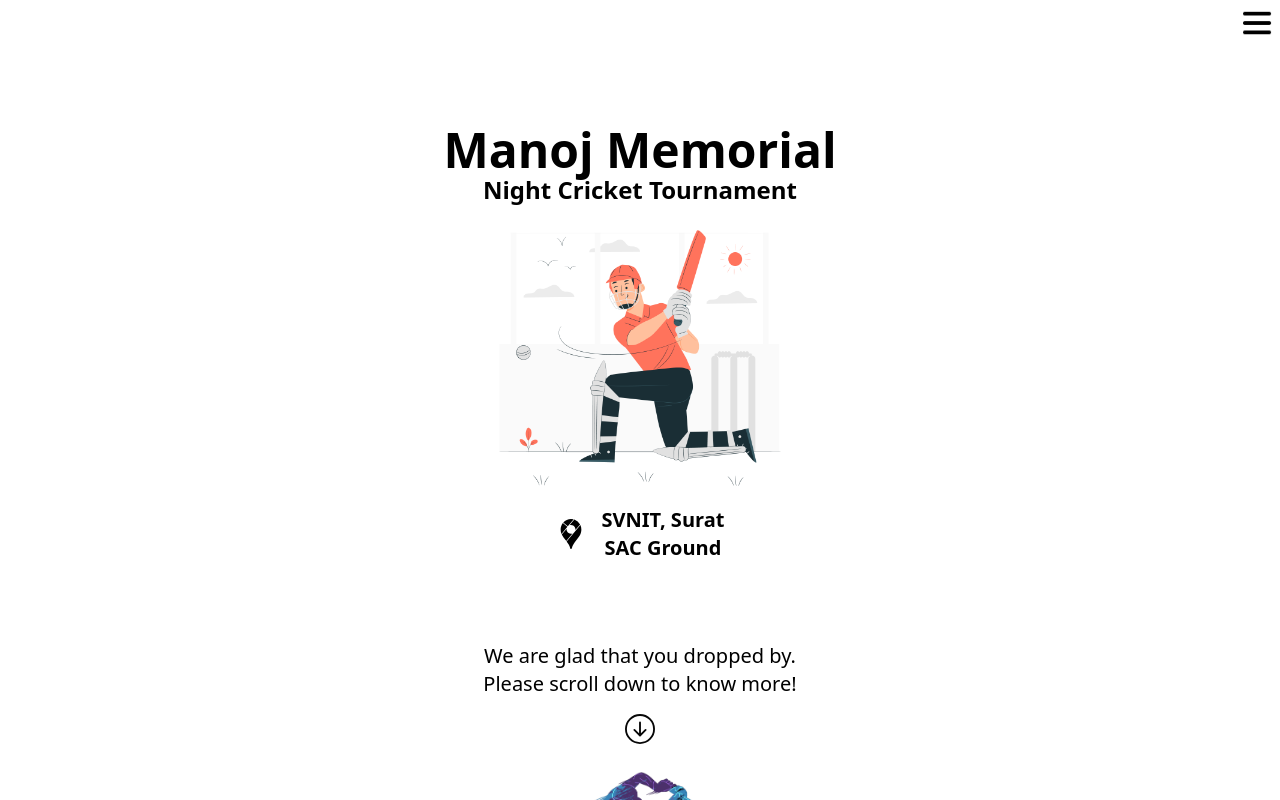
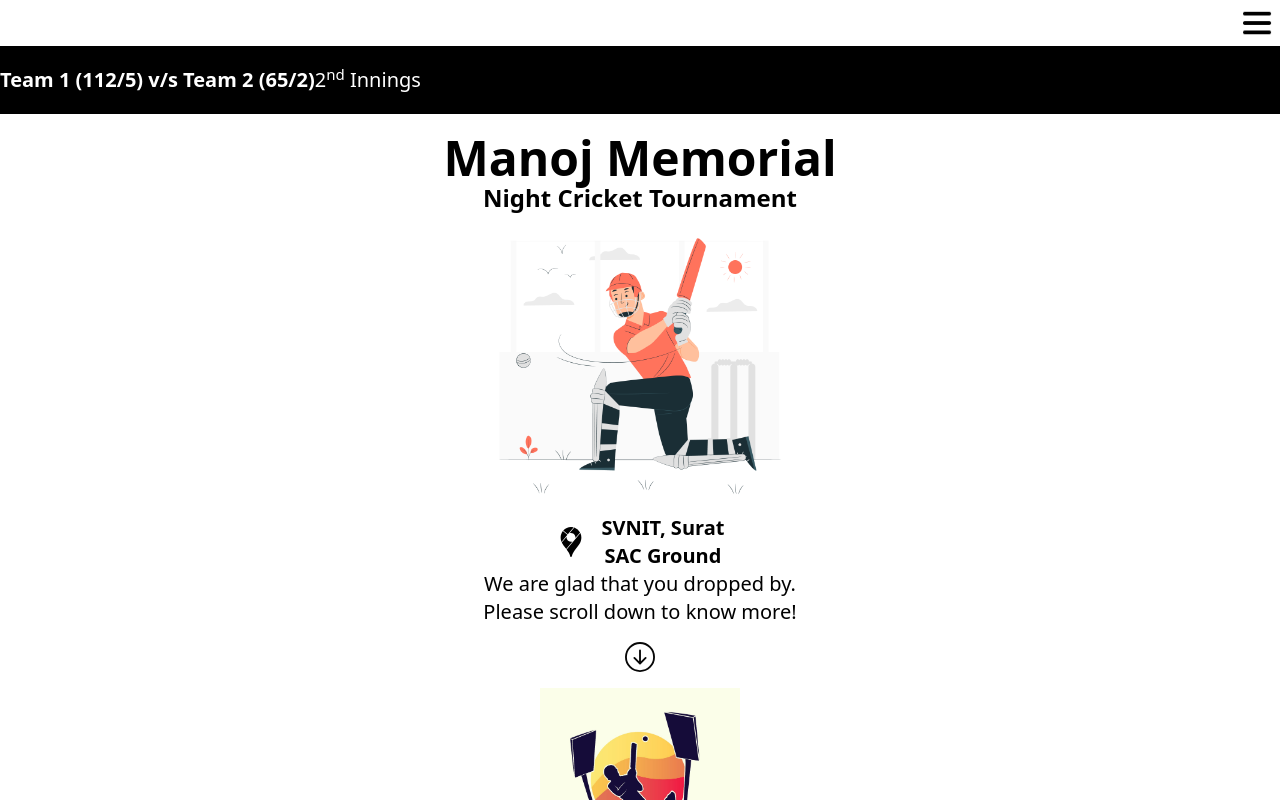
Before and after one commit to ujjwalkirti/mmnct, a Next.js app: page / in a window 1280 px wide. Shown: the top 800 px of the page. Built offline with nearby package versions, Linux system fonts and the light colour scheme.

Commit message:
changed the ui

```diff
--- /dev/null
+++ b/components/Banner.jsx
@@ -0,0 +1,10 @@
+import React from "react";
+
+const Banner = () => {
+  return <div className=" bg-black w-full text-white text-center font-normal md:flex py-5">
+    <p className="font-bold">Team 1 (112/5) v/s Team 2 (65/2)</p>
+    <p>2<sup>nd</sup> Innings</p>
+    </div>;
+};
+
+export default Banner;
--- a/components/Home.jsx
+++ b/components/Home.jsx
@@ -1,10 +1,12 @@
 import Image from "next/image";
 import React from "react";
 import { SiGooglemaps } from "react-icons/si";
+import Banner from "./Banner";
 function HomePage() {
   return (
-    <div className="flex flex-col justify-center items-center my-20 font-extrabold">
-      <p className="text-5xl text-center md:text-left ">Manoj Memorial</p>
+    <div className="flex flex-col justify-center items-center font-extrabold">
+      <Banner/>
+      <p className="text-5xl mt-5 text-center md:text-left ">Manoj Memorial</p>
       <p className="text-2xl text-center md:text-left">
         Night Cricket Tournament
       </p>
--- a/components/Navbar.jsx
+++ b/components/Navbar.jsx
@@ -13,10 +13,15 @@ function Navbar() {
   const [showMenu, setShowMenu] = useState(false);
   return (
     <div className="p-2 relative flex justify-end">
+      {/* <div className="flex items-center font-bold">
+        <Image src="/main.png" height={80} width={100} alt="logo" />
+        <p className="ml-2 text-3xl">MMNCT</p>
+      </div> */}
       <Image
         src="/ham.png"
         height={30}
         width={30}
+        layout="fixed"
         alt="Man playing cricket"
         className="hover:shadow-lg  cursor-pointer"
         onClick={() => {
--- a/pages/fixtures.js
+++ b/pages/fixtures.js
@@ -3,12 +3,14 @@ import React from "react";
 import Navbar from "../components/Navbar";
 
 function Fixtures() {
+  const status = "this is a status";
   return (
     <div>
       <Head>
         <title>Fxitures</title>
       </Head>
       <Navbar />
+      {status}
     </div>
   );
 }
--- a/pages/organisers.js
+++ b/pages/organisers.js
@@ -1,5 +1,5 @@
 import Head from "next/head";
-import Image from "next/image";
+// import Image from "next/image";
 import React from "react";
 import Navbar from "../components/Navbar";
 
```
Also changed, not shown: pages/index.js (line endings or trailing spaces), public/main.png.
